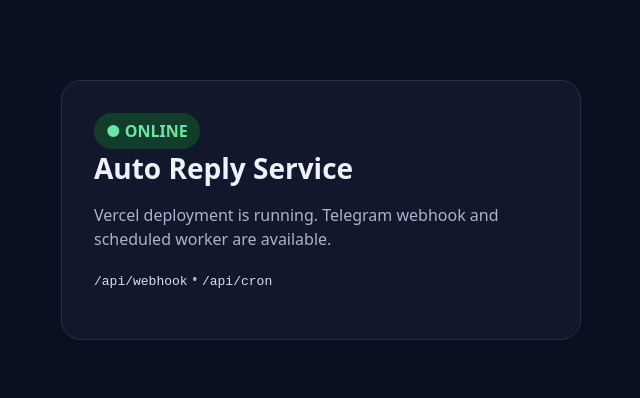
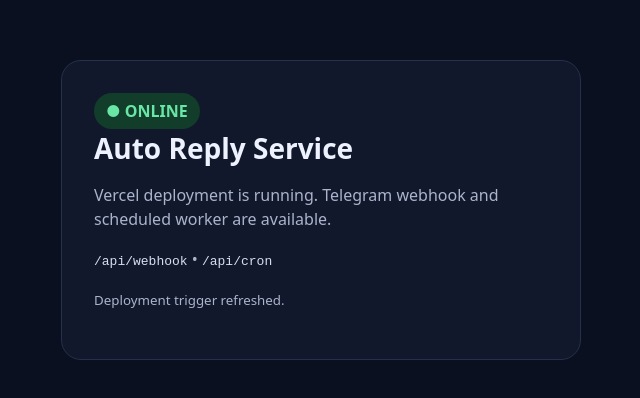
Before and after one commit to adarsh12327/Auto-reply-, a website: page index.html in a window 1280 px wide. Shown: the part 190-588 px from the top of the page, without its empty margins (319-959 px from the left). Drawn offline with Linux system fonts and the light colour scheme.

Commit message:
Refresh production deployment trigger

```diff
--- a/index.html
+++ b/index.html
@@ -17,6 +17,7 @@ code{color:#d7def2}
 <h1>Auto Reply Service</h1>
 <p>Vercel deployment is running. Telegram webhook and scheduled worker are available.</p>
 <p><code>/api/webhook</code> • <code>/api/cron</code></p>
+<p><small>Deployment trigger refreshed.</small></p>
 </main>
 </body>
 </html>
```
